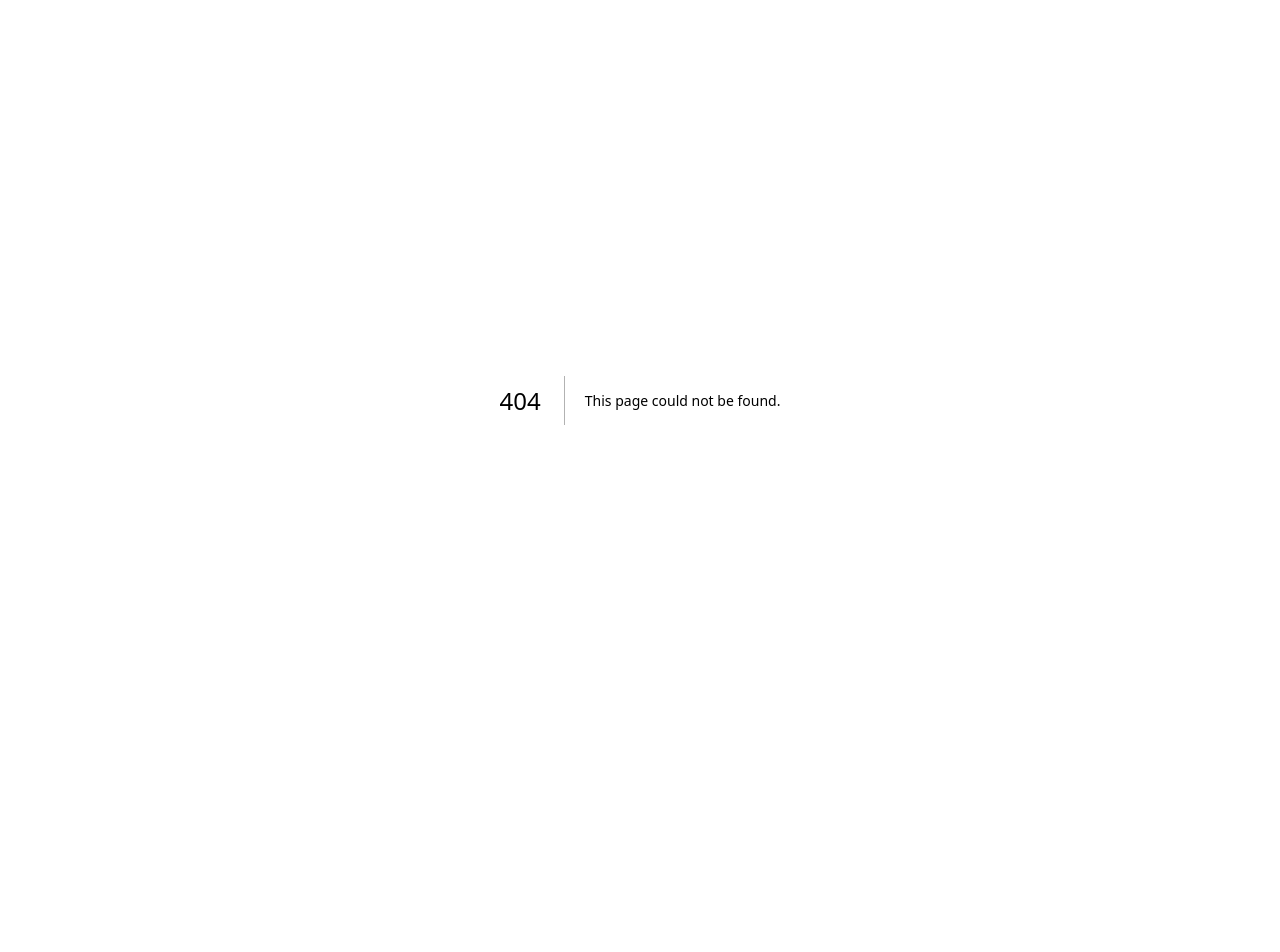
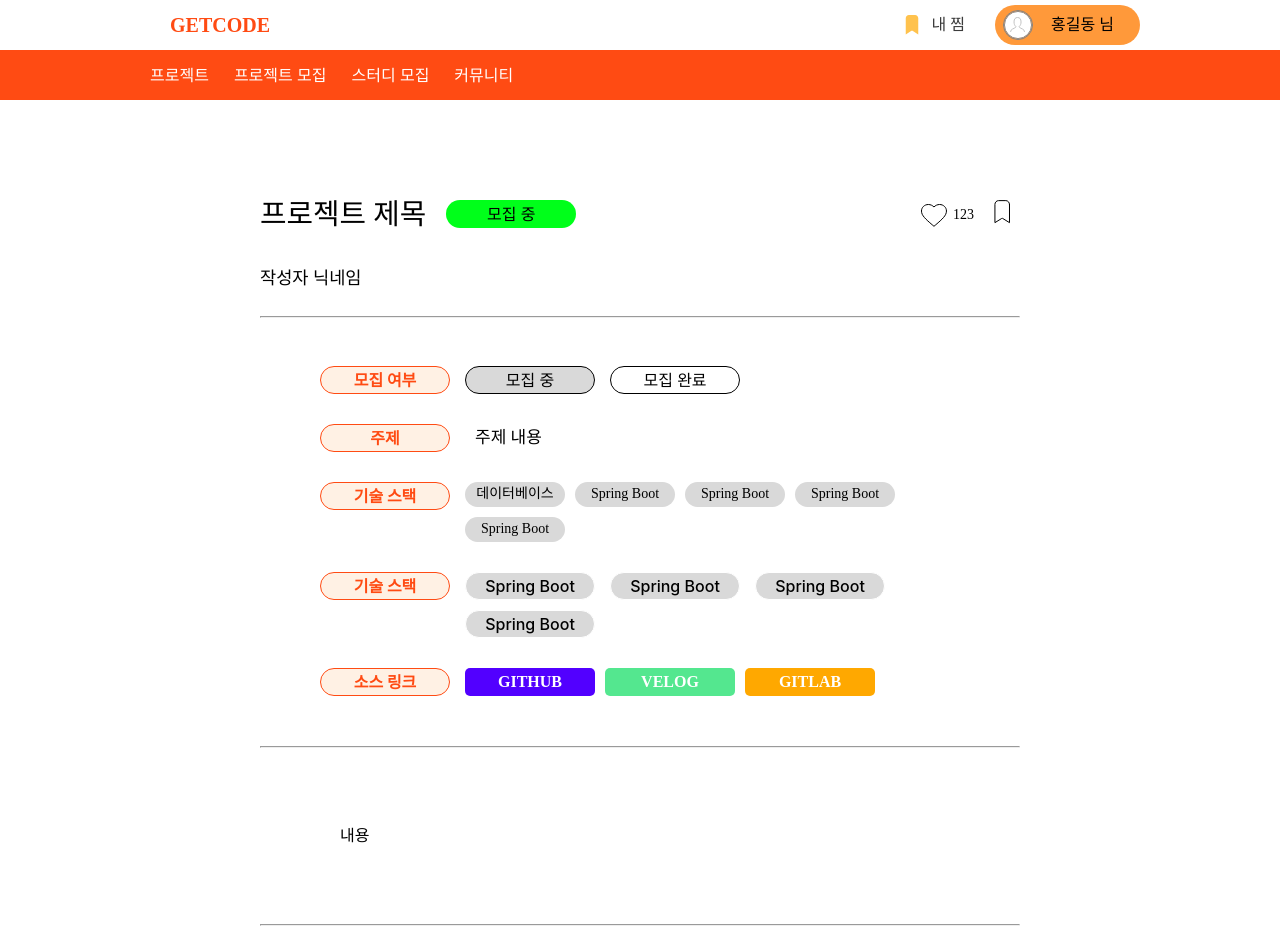
Before and after one commit to GETCODE-Project/Front-End, a Next.js app: page /findProject/detail in a window 1280 px wide. Before the commit this address had no page. Shown: the top 952 px of the page. Before the commit the page ends 800 px from the top, so only its background shows below. Built offline with nearby package versions, Linux system fonts and the light colour scheme.

Commit message:
✨ Feat: findProject/detail 페이지 추가

```diff
--- a/components/common/RoundBox.tsx
+++ b/components/common/RoundBox.tsx
@@ -2,7 +2,6 @@ import styled from "styled-components";
 
 interface Type {
   text?: string;
-  size?: string;
   color?: string;
   backgoundcolor?: string;
   border?: string;
@@ -12,9 +11,9 @@ interface Type {
 }
 // onClick={()=>{onClick}} backgroundColor #FFF1E4
 
-const RoundBox: React.FC<Type> = ({ text, size, color="#FF4B13", backgoundcolor="#FFF1E4", border="#FF4B13", fontWeight=700, onClick, cursor="default"}) => {
+const RoundBox: React.FC<Type> = ({ text, color="#FF4B13", backgoundcolor="#FFF1E4", border="#FF4B13", fontWeight=700, onClick, cursor="default"}) => {
   return (
-    <RoundBoxDiv color={color} size={size} backgoundcolor={backgoundcolor} border={border} fontWeight={fontWeight} onClick={onClick} cursor={cursor}>
+    <RoundBoxDiv color={color} backgoundcolor={backgoundcolor} border={border} fontWeight={fontWeight} onClick={onClick} cursor={cursor}>
       <p>{text}</p>
     </RoundBoxDiv>
   );
@@ -24,19 +23,19 @@ const RoundBox: React.FC<Type> = ({ text, size, color="#FF4B13", backgoundcolor=
 export default RoundBox;
 
 const RoundBoxDiv = styled.div<Type>`
-  display: grid;
+  display: flex;
   flex: 0 0 130px;
   height: 28px;
   border-radius: 30px;
   border: 1px solid ${props =>props.border};
   margin-right: 15px;
-  place-items: center;
-  background-color:${props =>props.backgoundcolor};
-  cursor:${props =>props.cursor};
+  align-items: center;
+  justify-content: center;
+  background-color: ${props =>props.backgoundcolor};
+  cursor: ${props =>props.cursor};
   p {
     display: flex;
     margin: 0;
-    text-align: top;
     font-family: Inter;
     font-size: 16px;
     font-weight: ${props =>props.fontWeight};
--- a/components/detail/Marks.tsx
+++ b/components/detail/Marks.tsx
@@ -6,7 +6,7 @@ export const Marks = () =>{
     const [isHartOn, setIsHartOn] = useState<boolean>(false);
     const [isBookMarkOn, setIsBookMarkOn] = useState<boolean>(false);
     return(
-      <div style={{display:"flex", gap:"20px"}}>
+      <div style={{display:"flex", gap:"20px", marginRight:"10px"}}>
         <HeartNum onClick={()=>{setIsHartOn(!isHartOn)}}>{isHartOn?<HartOnSVG size="30"/>:<HartOffSVG size="30"/>}<p>123</p></HeartNum>
         <div style={{cursor:"pointer"}} onClick={()=>{setIsBookMarkOn(!isBookMarkOn)}}>{isBookMarkOn?<BookMarkOnSVG/>:<BookMarkOffSVG/>}</div>
       </div>
--- /dev/null
+++ b/components/detail/findProject/FindProjectDetailObject.tsx
@@ -0,0 +1,148 @@
+import styled from "styled-components";
+import RoundBox from "@/components/common/RoundBox";
+import { media } from "@/styles/mediaQuery";
+import Toggle from "@/components/common/Toggle";
+import React, { useState } from "react";
+
+
+export const SelectStatus = () => {
+  const isSelected:boolean = false;
+  const backgroundColor = ["white", "#D9D9D9"]
+  return (
+    <div style={{ display: "flex", flexDirection: "row"}}>
+      <RoundBox text="모집 여부" />
+      <RoundBox text="모집 중" backgoundcolor={backgroundColor[Number(!isSelected)]} border="black" color="black" fontWeight={500} />
+      <RoundBox text="모집 완료" backgoundcolor={backgroundColor[Number(isSelected)]} border="black" color="black" fontWeight={500}/>
+    </div>
+  );
+};
+
+
+export const SelectSubject = () => {
+    return (
+      <div style={{ display: "flex", flexDirection: "row", alignItems: "center" }}>
+      <RoundBox text="주제" backgoundcolor="#FFF1E4" border="#FF4B13" color="#FF4B13"/>
+      <p style={{marginLeft:"10px", fontSize:"17px"}}>주제 내용</p>
+    </div>
+    );
+  };
+
+
+export  const SelectTech = () => {
+    return (
+      <div style={{ display: "flex"}}>
+      <RoundBox text="기술 스택" backgoundcolor="#FFF1E4" border="#FF4B13" color="#FF4B13"/>
+      <div style={{ display: "flex", width: "100%", flexWrap: "wrap", gap:"10px 0"}}>
+        <SelectedSources>데이터베이스</SelectedSources>
+        <SelectedSources>Spring Boot</SelectedSources>
+        <SelectedSources>Spring Boot</SelectedSources>
+        <SelectedSources>Spring Boot</SelectedSources>
+        <SelectedSources>Spring Boot</SelectedSources>
+        {/* <RoundBox text="Spring Boot" backgoundcolor="#D9D9D9" border="white" color="black" fontWeight={500}/>
+        <RoundBox text="Spring Boot" backgoundcolor="#D9D9D9" border="white" color="black" fontWeight={500}/>
+        <RoundBox text="Spring Boot" backgoundcolor="#D9D9D9" border="white" color="black" fontWeight={500}/> */}
+        </div>
+    </div>
+    );
+  };
+const SelectedSources = styled.div`
+  display: flex;
+  flex: 0 0 100px;
+  height: 25px;
+  margin-right: 10px;
+  align-items: center;
+  justify-content: center;
+  font-size: 14px;
+  background-color: #D9D9D9;
+  border-radius: 30px;
+`
+
+export const WishPart = () =>{
+  return (
+    <div style={{ display: "flex"}}>
+    <RoundBox text="기술 스택" backgoundcolor="#FFF1E4" border="#FF4B13" color="#FF4B13"/>
+    <div style={{ display: "flex", width: "100%", flexWrap: "wrap", gap:"10px 0"}}>
+      <RoundBox text="Spring Boot" backgoundcolor="#D9D9D9" border="white" color="black" fontWeight={500}/>
+      <RoundBox text="Spring Boot" backgoundcolor="#D9D9D9" border="white" color="black" fontWeight={500}/>
+      <RoundBox text="Spring Boot" backgoundcolor="#D9D9D9" border="white" color="black" fontWeight={500}/>
+      <RoundBox text="Spring Boot" backgoundcolor="#D9D9D9" border="white" color="black" fontWeight={500}/>
+      </div>
+  </div>
+  );
+}
+
+export  const AddLink = () => {
+  return (
+    <div style={{ display: "flex", flexDirection: "row" }}>
+      <RoundBox text="소스 링크" backgoundcolor="#FFF1E4" border="#FF4B13" color="#FF4B13"/>
+      <div style={{ display: "flex", flexDirection: "row", gap:"10px" , whiteSpace: "preLine"}}>
+        <Link href="#" color="#5200FF">GITHUB</Link>
+        <Link href="#" color="#54E78F">VELOG</Link>
+        <Link href="#" color="#FFA800">GITLAB</Link>
+      </div>
+    </div>
+  );
+  }
+  interface Props{
+    color?: string;
+  }
+  const Link = styled.a<Props>`
+  display: flex;
+  background-color:${props =>props.color || "black"};
+  color: white;
+  width: 130px;
+  height: 28px;
+  place-items: center;
+  text-align: top;
+  justify-content: center;
+  text-decoration:none;
+  border-radius: 5px;
+  align-items: center;
+  justify-content: center;
+  font-weight: 700;
+`
+
+
+
+
+interface TextAreaProps {
+  content: string;
+}
+
+  export const TextArea: React.FC<TextAreaProps> = ({ content }) =>{
+    const [isMypost, setIsMyPost] = useState<boolean>(true);
+    return(
+      <div>
+        <Hr />
+        <div style={{margin:"80px"}}>{content}</div>
+        {isMypost&&(
+          <>
+        <Hr/>
+        <div style={{ display:"flex", flexDirection:"row-reverse", gap:"20px"}}>
+          <Button color="white" backgroundcolor="#FF4B13">수정</Button>
+          <Button color="#FF4B13" backgroundcolor="white">삭제</Button>
+        </div>
+        </>)}
+          <Hr />
+      </div>
+    );
+  }
+  interface ButtonProps{
+    color:string;
+    backgroundcolor: string;
+  }
+  const Button = styled.button<ButtonProps>`
+    width:100px;
+    height:23px;
+    background-color:${(props)=>props.backgroundcolor};
+    border:none;
+    color: ${(props)=>props.color};
+    border-radius: 8px;
+    font-weight: 700;
+    border: 1px solid ${(props)=>props.color};
+  `
+
+  const Hr = styled.hr`
+    width: 100%;
+    margin: 30px 0;
+  `
--- a/components/detail/findProject/ProjectDetailPage.tsx
+++ b/components/detail/findProject/FindProjectDetailPage.tsx
@@ -1,30 +1,39 @@
 import styled from "styled-components";
 import { media } from "@/styles/mediaQuery";
 import React, { useState } from "react";
-import {SelectSubject,SelectTech, AddLink, TextArea} from "@/components/detail/project/ProjectDetailObject";
+import {SelectStatus,SelectSubject,SelectTech,WishPart, AddLink, TextArea} from "@/components/detail/findProject/FindProjectDetailObject";
 import Comment from "@/components/detail/Comment"
 import RoundBox from "@/components/common/RoundBox";
+import {Marks} from "@/components/detail/Marks"
 
-const ProjectDetailPage = () => {
+
+
+const FindProjectDetailPage = () => {
+  const content= "내용"
   return (
     <Layout>
       <Title>
-        <p>프로젝트 제목</p>
-        <RoundBox text="모집 중"/>
-      </Title>
+        <div style={{display:"flex", width:"100%"}}>
+          <p style={{marginRight:"20px"}}>프로젝트 제목</p>
+          <RoundBox text="모집 중" backgoundcolor="#00FF1A" color="black" border="none" fontWeight={500}/>
+        </div>
+      <Marks /></Title>
       <UserName>작성자 닉네임</UserName>
-      <hr style={{ width: "100%" }} />
+      <hr style={{width:"100%"}} />
       <Content>
+      <SelectStatus />
         <SelectSubject />
         <SelectTech />
+        <WishPart />
+        {/* <SelectLocation text="오프라인 지역" /> */}
         <AddLink />
       </Content>
-      <TextArea />
+      <TextArea content={content} />
       <Comment />
     </Layout>
   );
 };
-export default ProjectDetailPage;
+export default FindProjectDetailPage;
 
 const Layout = styled.div`
   display: flex;
@@ -42,8 +51,7 @@ const Layout = styled.div`
 
 const Title = styled.div`
   display: flex;
-  flex-direction: row;
-  gap: 20px;
+  justify-content:space-between;
   font-size: 1.8rem;
   padding: 80px 0 20px 0;
   text-align: left;
--- a/components/detail/project/ProjectDetailPage.tsx
+++ b/components/detail/project/ProjectDetailPage.tsx
@@ -14,7 +14,7 @@ const ProjectDetailPage = () => {
     <Layout>
       <Title>프로젝트 제목<Marks /></Title>
       <UserName>작성자 닉네임</UserName>
-      <hr style={{ width: "100%" }} />
+      <hr style={{width:"100%"}} />
       <Content>
         <SelectSubject />
         <SelectTech />
--- a/components/post/findProject/FindProjectPostObject.tsx
+++ b/components/post/findProject/FindProjectPostObject.tsx
@@ -123,7 +123,7 @@ export  const SelectTech = () => {
   };
 
 
-export  const AddLink = () => {
+export const AddLink = () => {
 
     return (
       <div style={{ display: "flex", flexDirection: "row" }}>
--- /dev/null
+++ b/pages/findProject/detail/index.tsx
@@ -0,0 +1,16 @@
+import Header from "@/components/common/layout/Header";
+import MenuBar from "@/components/common/layout/MenuBar";
+import Footer from "@/components/common/layout/Footer";
+import FindProjectDetailPage from "@/components/detail/findProject/FindProjectDetailPage";
+const ProjectPost: React.FC = () => {
+  return (
+    <div>
+      <Header />
+      <MenuBar/>
+      <FindProjectDetailPage />
+      <Footer />
+    </div>
+  );
+};
+
+export default ProjectPost;
```
Also changed, not shown: components/detail/findProject/ProjectDetailObject.tsx (deleted, +0 -63 lines), components/detail/project/ProjectDetailObject.tsx (+35 -6 lines).
